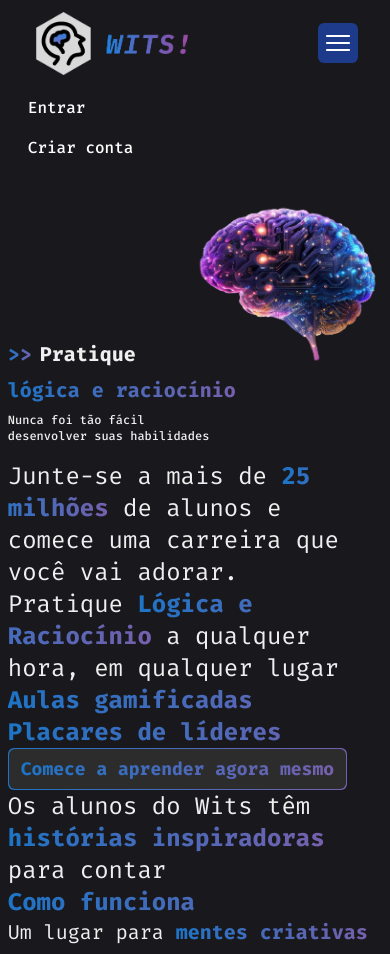
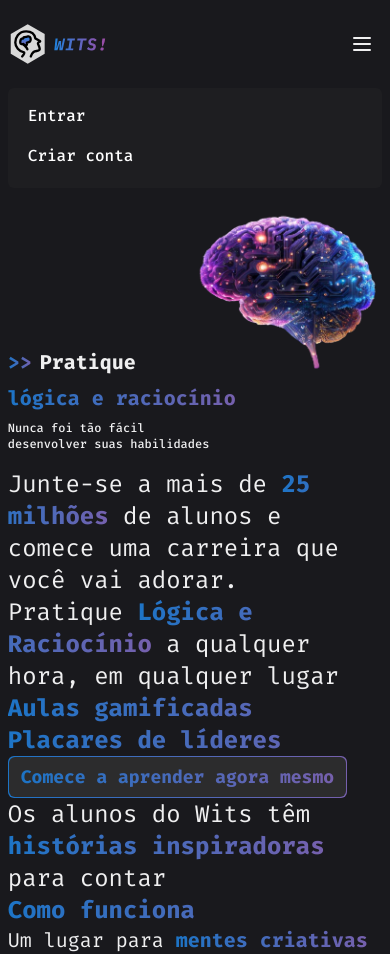
Before and after one commit to odavibatista/wits-site-webapp, a Next.js app: page / in a window 390 px wide. Both pictures are taken after a click on the button 338 px from the left and 43 px from the top of the page. Built offline with nearby package versions, Linux system fonts and the light colour scheme.

Commit message:
atualizando o Header

```diff
--- a/package.json
+++ b/package.json
@@ -16,6 +16,7 @@
   "dependencies": {
     "@hookform/resolvers": "^3.9.0",
     "axios": "^1.7.2",
+    "lucide-react": "^0.412.0",
     "next": "14.2.5",
     "react": "^18",
     "react-dom": "^18",
--- a/src/components/HeaderNoAuth/index.tsx
+++ b/src/components/HeaderNoAuth/index.tsx
@@ -1,92 +1,56 @@
 'use client'
+import { Menu } from 'lucide-react'
+import Image from 'next/image'
 import Link from 'next/link'
 import { useState } from 'react'
+import { BtnDefault, BtnPrimary } from '../button'
 
 const HeaderNoAuth = () => {
-  const [isOpen, setIsOpen] = useState('hidden')
+  const [isOpen, setIsOpen] = useState<true | false>(false)
 
-  const toggleMenu = () => {
-    isOpen === 'hidden' ? setIsOpen('') : setIsOpen('hidden')
-  }
   return (
-    <>
     <nav>
-        <div className="mx-auto h-20 max-w-full px-6 sm:px-12 lg:px-20">
+      <div className="mx-auto py-3 md:py-5">
         <div className="flex items-center justify-between py-3">
           <div className="flex w-full items-center justify-between">
             <Link href="/">
-                <img src="/logo.png" alt="logo Wits" className="w-40" />
+              <Image
+                src="/assets/LogotipoGradient.svg"
+                height={100}
+                width={100}
+                alt="Logotipo Wits"
+              />
             </Link>
             <div className="hidden md:block">
               <div className="flex gap-3">
-                  <Link href="/login">
-                    <button className="rounded border border-white px-4 py-2 text-white transition hover:border-fuchsia-600 hover:text-fuchsia-600 hover:duration-300">
-                      Entrar
-                    </button>
-                  </Link>
-                  <Link href="/register">
-                    <button className="rounded border border-blue-600 px-4 py-2 text-blue-600 transition hover:border-fuchsia-600 hover:text-fuchsia-600 hover:duration-300">
-                      Criar conta
-                    </button>
-                  </Link>
+                <BtnDefault title="Entrar" />
+                <BtnPrimary title="Criar conta" />
               </div>
             </div>
           </div>
           <div className="flex md:hidden">
             <button
-                onClick={toggleMenu}
-                type="button"
-                className="inline-flex items-center justify-center rounded-md p-2 transition duration-300 ease-in-out hover:bg-blue-800 focus:bg-blue-900 focus:outline-none"
+              onClick={() => setIsOpen(!isOpen)}
+              className="rounded-md p-2"
             >
-                <svg
-                  width="24"
-                  height="24"
-                  viewBox="0 0 24 24"
-                  fill="none"
-                  xmlns="http://www.w3.org/2000/svg"
-                >
-                  <g clip-path="url(#clip0_64_123)">
-                    <path
-                      d="M23 10.9997H1C0.447715 10.9997 0 11.4474 0 11.9997C0 12.552 0.447715 12.9997 1 12.9997H23C23.5523 12.9997 24 12.552 24 11.9997C24 11.4474 23.5523 10.9997 23 10.9997Z"
-                      fill="white"
-                    />
-                    <path
-                      d="M23 4.00031H1C0.447715 4.00031 0 4.44802 0 5.0003C0 5.55259 0.447715 6.0003 1 6.0003H23C23.5523 6.0003 24 5.55259 24 5.0003C24 4.44802 23.5523 4.00031 23 4.00031Z"
-                      fill="white"
-                    />
-                    <path
-                      d="M23 18H1C0.447715 18 0 18.4477 0 19C0 19.5523 0.447715 20 1 20H23C23.5523 20 24 19.5523 24 19C24 18.4477 23.5523 18 23 18Z"
-                      fill="white"
-                    />
-                  </g>
-                  <defs>
-                    <clipPath id="clip0_64_123">
-                      <rect width="24" height="24" fill="white" />
-                    </clipPath>
-                  </defs>
-                </svg>
+              <Menu className="text-neutral-100" />
             </button>
           </div>
         </div>
       </div>
-        <div id="menu" className={`${isOpen} md:${isOpen}`}>
+      {isOpen && (
+        <div id="menu" className="rounded-md bg-neutral-900/30 md:hidden">
           <div className="px-2 pb-3 pt-2 sm:px-3">
-            <Link
-              href="/login"
-              className="block rounded-md px-3 py-2 text-base font-medium text-white transition duration-300 hover:bg-blue-900 hover:text-zinc-400"
-            >
+            <button className="hover:bg-custom-gradient flex w-full rounded-md px-3 py-2 text-base font-medium text-white">
               Entrar
-            </Link>
-            <Link
-              href="/register"
-              className="block rounded-md px-3 py-2 text-base font-medium text-white transition duration-300 hover:bg-blue-900 hover:text-zinc-400"
-            >
+            </button>
+            <button className="hover:bg-custom-gradient flex w-full rounded-md px-3 py-2 text-base font-medium text-white">
               Criar conta
-            </Link>
+            </button>
           </div>
         </div>
+      )}
     </nav>
-    </>
   )
 }
 
```
Also changed, not shown: 1 other file (tests, documents, lock files or other folders). Lines whose indentation alone changed are shown as unchanged.
